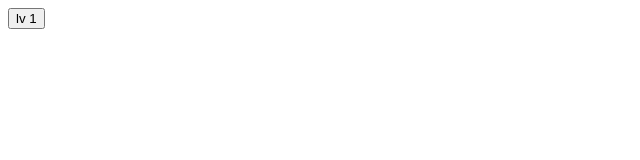
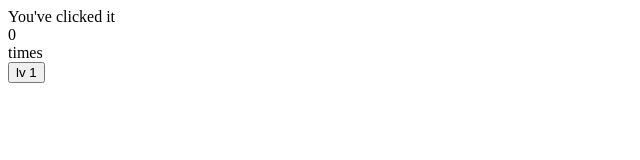
Before and after one commit to chickennu99et/button-clicker-test, a plain HTML site: page index.html in a window 1280 px wide. Shown: the whole page, without its empty margins (0-640 px from the left). Drawn offline with Linux system fonts and the light colour scheme.

Commit message:
Update index.html

```diff
--- a/index.html
+++ b/index.html
@@ -1,6 +1,6 @@
 <html>
   <body>
-    <div id = "clicks"> </div>
+    <div>You've clicked it <div id = "clicks">0</div> times</div>
     <button onclick="l()">lv 1</button>
   </body>
 </body>
```
